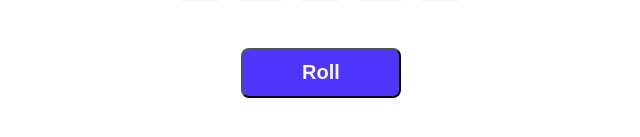
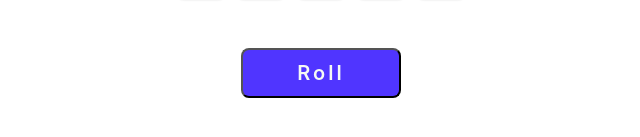
Before and after one commit to bitxplora/reactluckycast, a React (Vite) app: page / in a window 1280 px wide. Shown: the part 547-684 px from the top of the page, without its empty margins (327-967 px from the left). Built offline with nearby package versions, Linux system fonts and the light colour scheme.

Commit message:
Refactored rollGame CSS class that applies to button for better visual

```diff
--- a/src/index.css
+++ b/src/index.css
@@ -126,4 +126,6 @@
   color: #f5f9f5;
   font-size: 20px;
   font-weight: 600;
+  font-family: inter;
+  letter-spacing: 3px;
 }
```
